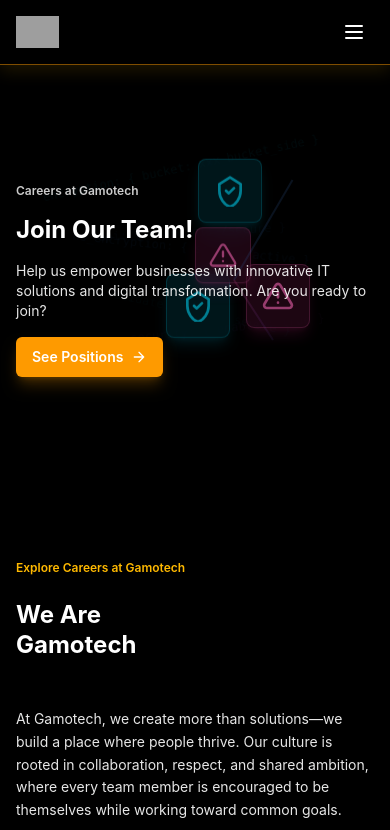
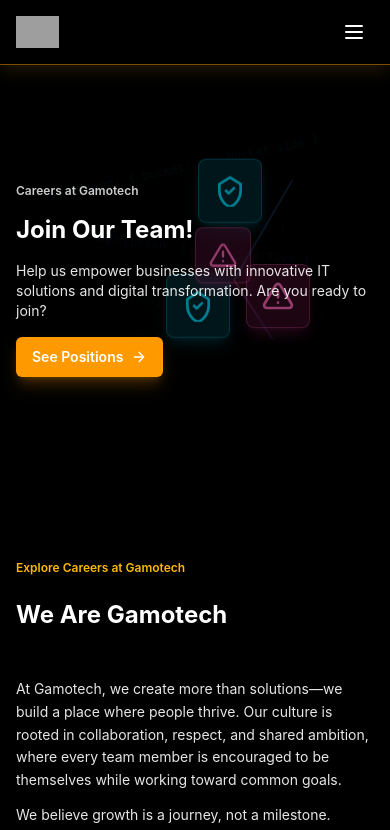
Before and after one commit to digitalbuddiesspune/Gamotech, a React app in the folder frontend/: page /careers in a window 390 px wide. Shown: the top 830 px of the page. Built offline with nearby package versions, Linux system fonts and the light colour scheme; grey boxes are pictures that could not be loaded; the HTML template or start-up script is replaced by a standard one.

Commit message:
update in career page

```diff
--- a/frontend/src/pages/Careers.jsx
+++ b/frontend/src/pages/Careers.jsx
@@ -336,10 +336,10 @@
               }`}
               style={{ transitionDelay: '0.2s' }}
             >
-              <h2 className="text-2xl sm:text-3xl lg:text-4xl xl:text-5xl 2xl:text-6xl font-bold text-white leading-tight">
+              <h2 className="text-2xl sm:text-3xl lg:text-4xl xl:text-5xl 2xl:text-6xl font-bold text-white leading-tight whitespace-nowrap sm:whitespace-normal">
                 We Are
-                <br />
-                <span className="text-white">Gamotech</span>
+                <br className="hidden sm:block" />
+                <span className="text-white"> Gamotech</span>
               </h2>
             </div>
 
```
